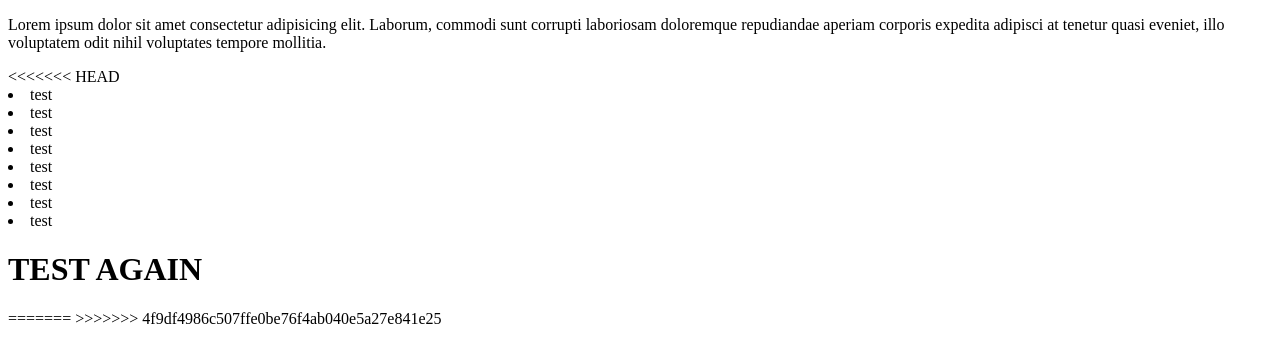
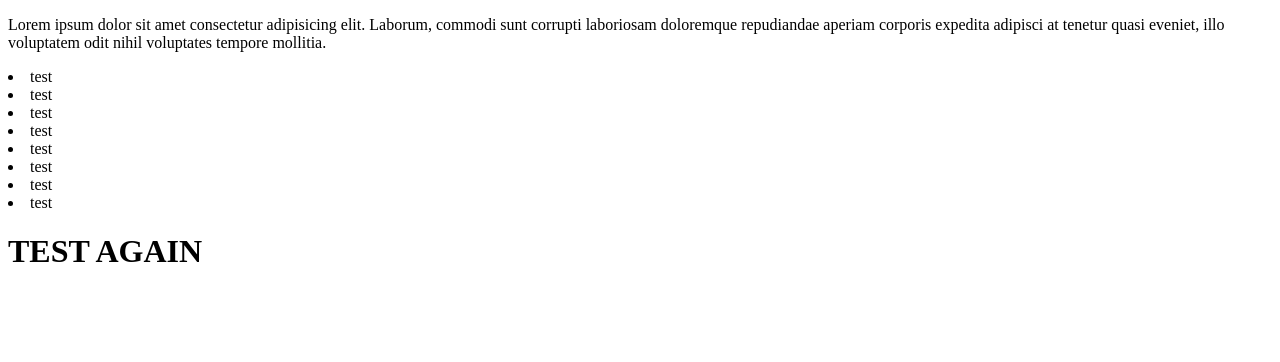
Before and after one commit to gd-salle/git_practice, a plain HTML site: page index.html in a window 1280 px wide. Drawn offline with Linux system fonts and the light colour scheme.

Commit message:
erased some unnecessary text

```diff
--- a/index.html
+++ b/index.html
@@ -7,7 +7,6 @@
 </head>
 <body>
     <p>Lorem ipsum dolor sit amet consectetur adipisicing elit. Laborum, commodi sunt corrupti laboriosam doloremque repudiandae aperiam corporis expedita adipisci at tenetur quasi eveniet, illo voluptatem odit nihil voluptates tempore mollitia.</p>
-<<<<<<< HEAD
     <li>test</li>
     <li>test</li>
     <li>test</li>
@@ -18,7 +17,5 @@
     <li>test</li>
 
     <h1>TEST AGAIN</h1>
-=======
->>>>>>> 4f9df4986c507ffe0be76f4ab040e5a27e841e25
 </body>
 </html>
```
